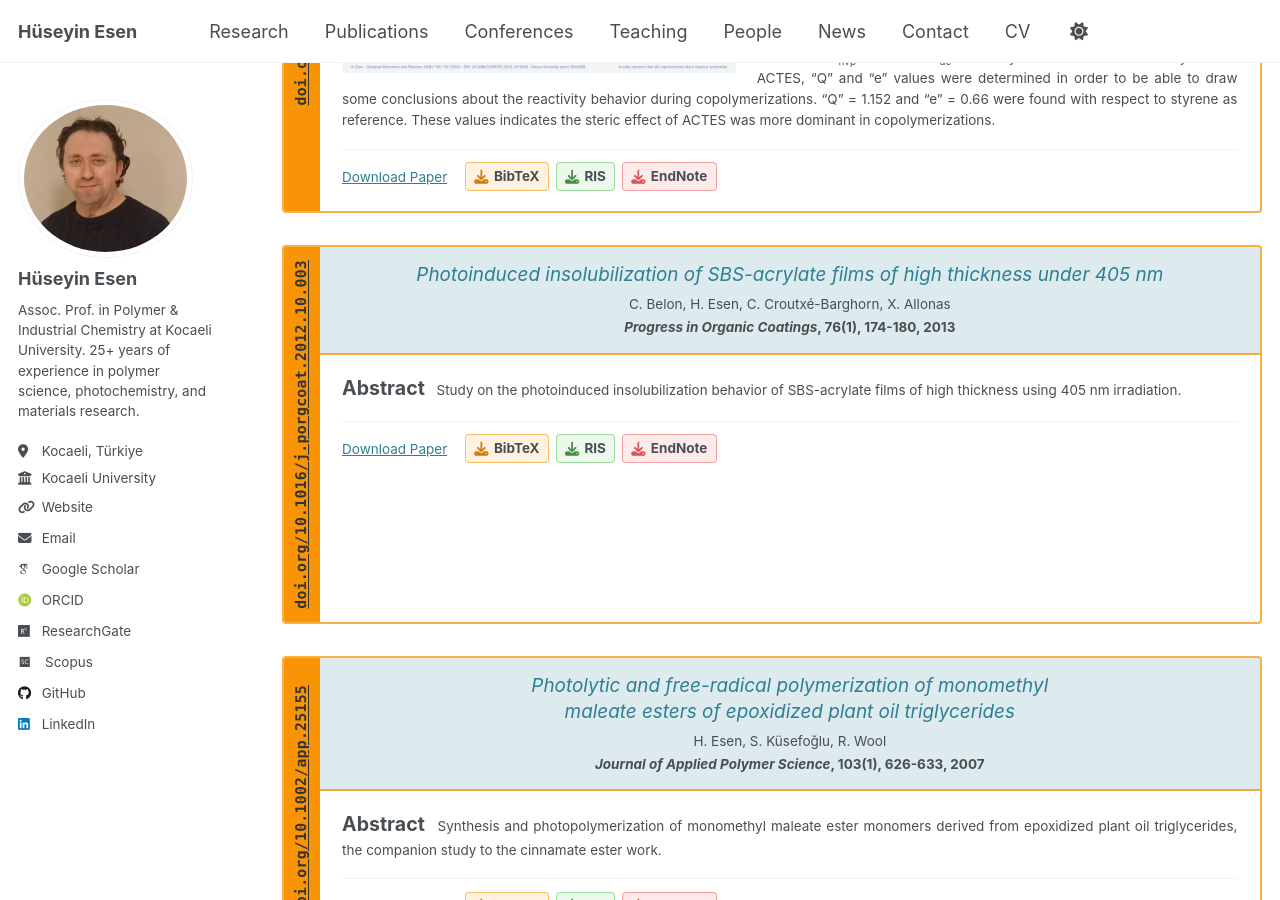
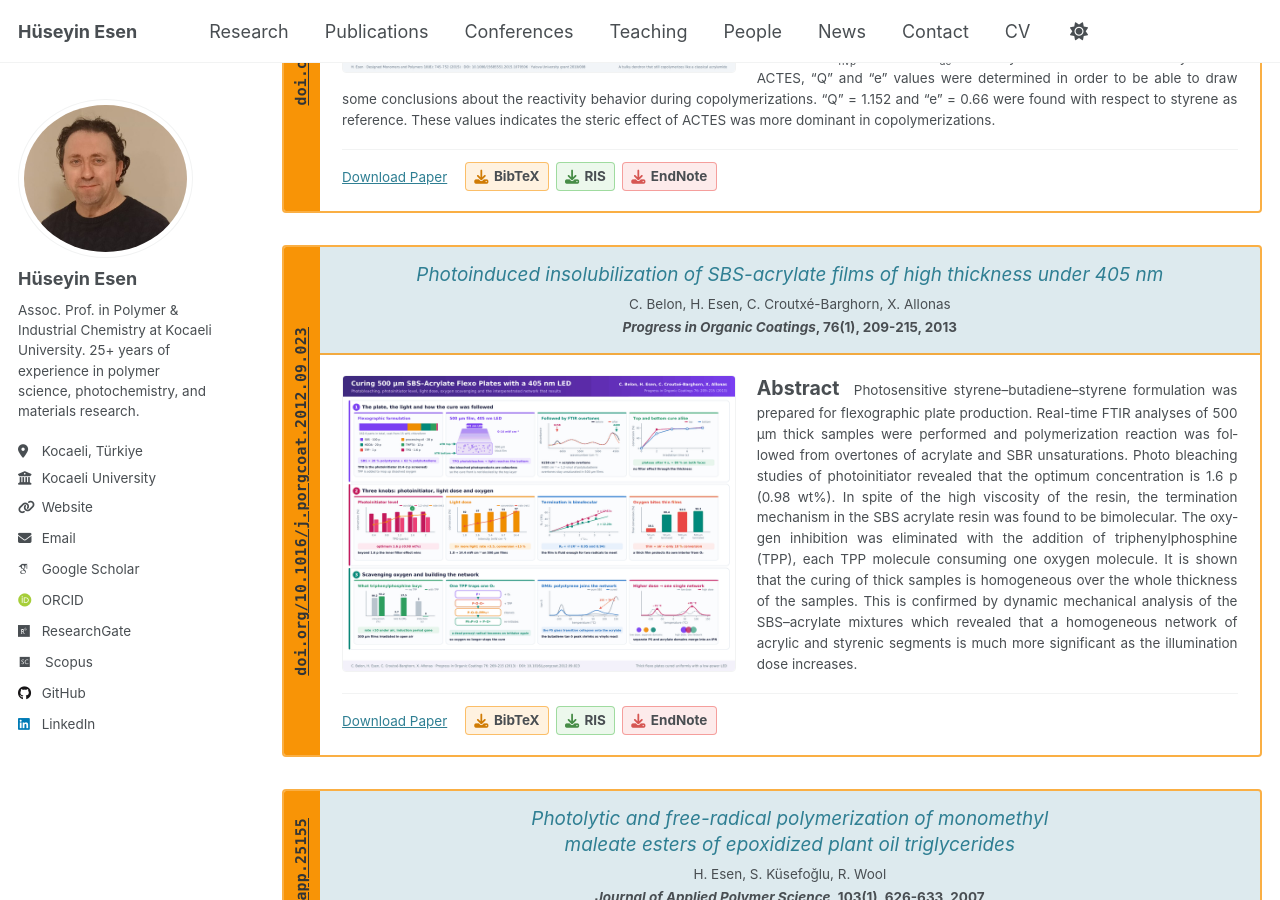
Before and after one commit to huseyin-esen/huseyin-esen.github.io, a Jekyll site: the page built from _pages/publications.html, in a window 1280 px wide and 900 px high, scrolled down 3976 px. Built offline with Jekyll 4.4.1, drawn with Linux system fonts in a browser that asks for light colours; some web fonts are replaced.

Commit message:
Correct the SBS-acrylate DOI and pages, add its abstract and figure
The DOI on the entry, 10.1016/j.porgcoat.2012.10.003, belongs to a
different paper entirely: "Inhibition of pyrite corrosion and
photocorrosion by MEKF-R modified carbazoles" by Ustamehmetoglu et al.,
Prog. Org. Coat. 76(4) 533-540. Anyone following it, or importing the
BibTeX, was citing someone else's work. The correct DOI is
10.1016/j.porgcoat.2012.09.023 and the pages are 209-215, not 174-180;
both confirmed against Crossref, and the DOI resolves to the ScienceDirect
PII the entry already linked, so paperurl was right all along.

Abstract transcribed verbatim.

Co-Authored-By: Claude Opus 5 <noreply@anthropic.com>

```diff
--- a/_publications/2013-01-01-photoinduced-insolubilization-sbs-acrylate.md
+++ b/_publications/2013-01-01-photoinduced-insolubilization-sbs-acrylate.md
@@ -13,8 +13,26 @@ authors:
 venue: 'Progress in Organic Coatings'
 volume: 76
 issue: 1
-pages: '174-180'
-doi: '10.1016/j.porgcoat.2012.10.003'
+pages: '209-215'
+doi: '10.1016/j.porgcoat.2012.09.023'
+# Wording verbatim.
+abstract: >-
+  Photosensitive styrene–butadiene–styrene formulation was prepared for
+  flexographic plate production. Real-time FTIR analyses of 500 μm thick
+  samples were performed and polymerization reaction was followed from
+  overtones of acrylate and SBR unsaturations. Photo bleaching studies of
+  photoinitiator revealed that the optimum concentration is 1.6 p (0.98 wt%).
+  In spite of the high viscosity of the resin, the termination mechanism in
+  the SBS acrylate resin was found to be bimolecular. The oxygen inhibition
+  was eliminated with the addition of triphenylphosphine (TPP), each TPP
+  molecule consuming one oxygen molecule. It is shown that the curing of thick
+  samples is homogeneous over the whole thickness of the samples. This is
+  confirmed by dynamic mechanical analysis of the SBS–acrylate mixtures which
+  revealed that a homogeneous network of acrylic and styrenic segments is much
+  more significant as the illumination dose increases.
+# Dense figure: a 900px copy is displayed, an 1800px one linked.
+graphical_abstract: 'sbs-acrylate-graphical-abstract.png'
+graphical_abstract_full: 'sbs-acrylate-graphical-abstract-full.png'
 paperurl: 'https://www.sciencedirect.com/science/article/abs/pii/S0300944012002573'
-citation: 'Belon, C., Esen, H., Croutxé-Barghorn, C., Allonas, X. (2013). &quot;Photoinduced insolubilization of SBS-acrylate films of high thickness under 405 nm.&quot; <i>Progress in Organic Coatings</i>, 76(1), 174-180.'
+citation: 'Belon, C., Esen, H., Croutxé-Barghorn, C., Allonas, X. (2013). &quot;Photoinduced insolubilization of SBS-acrylate films of high thickness under 405 nm.&quot; <i>Progress in Organic Coatings</i>, 76(1), 209-215. DOI: 10.1016/j.porgcoat.2012.09.023'
 ---
```
Also changed, not shown: images/sbs-acrylate-graphical-abstract-full.png (added), images/sbs-acrylate-graphical-abstract.png (added).
